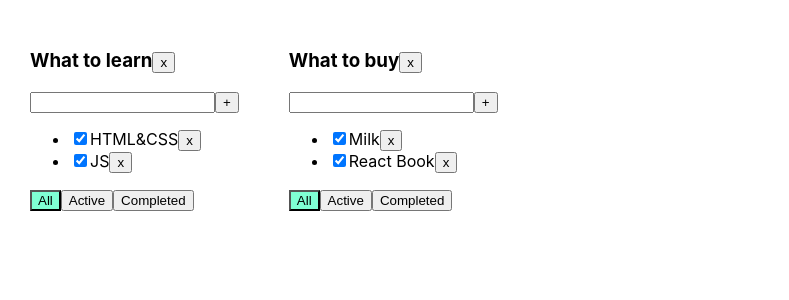
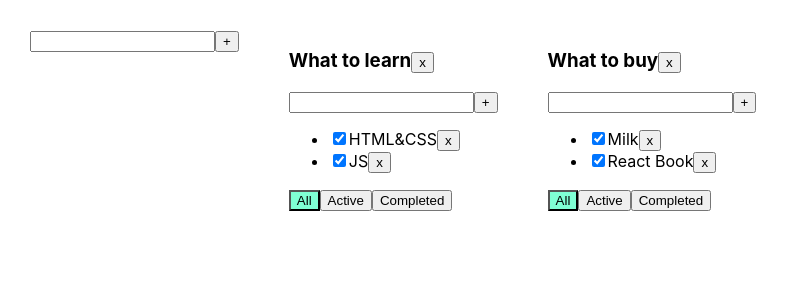
Before and after one commit to EugeneMNS/todolist-ts, a React (Create React App) app: page / in a window 1280 px wide. Shown: the top 300 px of the page, without its empty margins (0-789 px from the left). Built offline with nearby package versions, Linux system fonts and the light colour scheme.

Commit message:
Lesson №6

```diff
--- /dev/null
+++ b/src/AddItemForm.tsx
@@ -0,0 +1,42 @@
+import React, {ChangeEvent, KeyboardEvent, useState} from 'react';
+
+type AddItemFormPropsType = {
+    addItem: (title: string) => void
+}
+
+export function AddItemForm(props: AddItemFormPropsType) {
+
+    let [title, setTitle] = useState("")
+    let [error, setError] = useState<string | null>(null)
+
+    const addItem = () => {
+        if (title.trim() !== "") {
+            props.addItem(title);
+            setTitle("");
+        } else {
+            setError("Title is required");
+        }
+    }
+
+    const onChangeHandler = (e: ChangeEvent<HTMLInputElement>) => {
+        setTitle(e.currentTarget.value)
+    }
+
+    const onKeyPressHandler = (e: KeyboardEvent<HTMLInputElement>) => {
+        setError(null);
+        if (e.charCode === 13) {
+            addItem();
+        }
+    }
+
+    return <div>
+        <input value={title}
+               onChange={onChangeHandler}
+               onKeyPress={onKeyPressHandler}
+               className={error ? "error" : ""}
+        />
+        <button onClick={addItem}>+</button>
+
+        {error && <div className="error-message">{error}</div>}
+    </div>
+}
--- a/src/App.tsx
+++ b/src/App.tsx
@@ -2,6 +2,7 @@
 import './App.css';
 import {TaskType, Todolist} from './Todolist';
 import {v1} from 'uuid';
+import {AddItemForm} from './AddItemForm';
 
 export type FilterValuesType = "all" | "active" | "completed";
 type TodolistType = {
@@ -16,6 +17,76 @@
 
 
 function App() {
+    function removeTask(id: string, todolistId: string) {
+        //достанем нужный массив по todolistId:
+        let todolistTasks = tasks[todolistId];
+        // перезапишем в этом объекте массив для нужного тудулиста отфилтрованным массивом:
+        tasks[todolistId] = todolistTasks.filter(t => t.id != id);
+        // засетаем в стейт копию объекта, чтобы React отреагировал перерисовкой
+        setTasks({...tasks});
+    }
+
+    function addTask(title: string, todolistId: string) {
+        let task = {id: v1(), title: title, isDone: false};
+        //достанем нужный массив по todolistId:
+        let todolistTasks = tasks[todolistId];
+        // перезапишем в этом объекте массив для нужного тудулиста копией, добавив в начало новую таску:
+        tasks[todolistId] = [task, ...todolistTasks];
+        // засетаем в стейт копию объекта, чтобы React отреагировал перерисовкой
+        setTasks({...tasks});
+    }
+
+    function changeFilter(value: FilterValuesType, todolistId: string) {
+        let todolist = todolists.find(tl => tl.id === todolistId);
+        if (todolist) {
+            todolist.filter = value;
+            setTodolists([...todolists])
+        }
+    }
+
+    function changeStatus(id: string, isDone: boolean, todolistId: string) {
+        //достанем нужный массив по todolistId:
+        let todolistTasks = tasks[todolistId];
+        // найдём нужную таску:
+        let task = todolistTasks.find(t => t.id === id);
+        //изменим таску, если она нашлась
+        if (task) {
+            task.isDone = isDone;
+            // засетаем в стейт копию объекта, чтобы React отреагировал перерисовкой
+            setTasks({...tasks});
+        }
+    }
+    function changeTaskTitle(id: string, newTitle: string, todolistId: string) {
+        //достанем нужный массив по todolistId:
+        let todolistTasks = tasks[todolistId];
+        // найдём нужную таску:
+        let task = todolistTasks.find(t => t.id === id);
+        //изменим таску, если она нашлась
+        if (task) {
+            task.title = newTitle;
+            // засетаем в стейт копию объекта, чтобы React отреагировал перерисовкой
+            setTasks({...tasks});
+        }
+    }
+
+    function removeTodolist(id: string) {
+        // засунем в стейт список тудулистов, id которых не равны тому, который нужно выкинуть
+        setTodolists(todolists.filter(tl => tl.id != id));
+        // удалим таски для этого тудулиста из второго стейта, где мы храним отдельно таски
+        delete tasks[id]; // удаляем св-во из объекта... значением которого являлся массив тасок
+        // засетаем в стейт копию объекта, чтобы React отреагировал перерисовкой
+        setTasks({...tasks});
+    }
+    function changeTodolistTitle(id: string, title: string) {
+        // найдём нужный todolist
+        const todolist = todolists.find(tl => tl.id === id);
+        if (todolist) {
+            // если нашёлся - изменим ему заголовок
+            todolist.title = title;
+            setTodolists([...todolists]);
+        }
+    }
+
     let todolistId1 = v1();
     let todolistId2 = v1();
 
@@ -35,58 +106,19 @@
         ]
     });
 
-
-    function removeTask(id: string, todolistId: string) {
-        //достанем нужный массив по todolistId:
-        let todolistTasks = tasks[todolistId];
-        // перезапишем в этом объекте массив для нужного тудулиста отфилтрованным массивом:
-        tasks[todolistId] = todolistTasks.filter(t => t.id != id);
-        // засетаем в стейт копию объекта, чтобы React отреагировал перерисовкой
-        setTasks({...tasks});
-    }
-
-    function addTask(title: string, todolistId: string) {
-        let task = {id: v1(), title: title, isDone: false};
-        //достанем нужный массив по todolistId:
-        let todolistTasks = tasks[todolistId];
-        // перезапишем в этом объекте массив для нужного тудулиста копией, добавив в начало новую таску:
-        tasks[todolistId] = [task, ...todolistTasks];
-        // засетаем в стейт копию объекта, чтобы React отреагировал перерисовкой
-        setTasks({...tasks});
-    }
-
-    function changeStatus(id: string, isDone: boolean, todolistId: string) {
-        //достанем нужный массив по todolistId:
-        let todolistTasks = tasks[todolistId];
-        // найдём нужную таску:
-        let task = todolistTasks.find(t => t.id === id);
-        //изменим таску, если она нашлась
-        if (task) {
-            task.isDone = isDone;
-            // засетаем в стейт копию объекта, чтобы React отреагировал перерисовкой
-            setTasks({...tasks});
-        }
-    }
-
-    function changeFilter(value: FilterValuesType, todolistId: string) {
-        let todolist = todolists.find(tl => tl.id === todolistId);
-        if (todolist) {
-            todolist.filter = value;
-            setTodolists([...todolists])
-        }
-    }
-
-    function removeTodolist(id: string) {
-        // засунем в стейт список тудулистов, id которых не равны тому, который нужно выкинуть
-        setTodolists(todolists.filter(tl => tl.id != id));
-        // удалим таски для этого тудулиста из второго стейта, где мы храним отдельно таски
-        delete tasks[id]; // удаляем св-во из объекта... значением которого являлся массив тасок
-        // засетаем в стейт копию объекта, чтобы React отреагировал перерисовкой
-        setTasks({...tasks});
+    function addTodolist(title: string) {
+        let newTodolistId = v1();
+        let newTodolist: TodolistType = {id: newTodolistId, title: title, filter: 'all'};
+        setTodolists([newTodolist, ...todolists]);
+        setTasks({
+            ...tasks,
+            [newTodolistId]: []
+        })
     }
 
     return (
         <div className="App">
+            <AddItemForm addItem={addTodolist} />
             {
                 todolists.map(tl => {
                     let allTodolistTasks = tasks[tl.id];
@@ -98,6 +130,7 @@
                     if (tl.filter === "completed") {
                         tasksForTodolist = allTodolistTasks.filter(t => t.isDone === true);
                     }
+
                     return <Todolist
                         key={tl.id}
                         id={tl.id}
@@ -109,6 +142,8 @@
                         changeTaskStatus={changeStatus}
                         filter={tl.filter}
                         removeTodolist={removeTodolist}
+                        changeTaskTitle={changeTaskTitle}
+                        changeTodolistTitle={changeTodolistTitle}
                     />
                 })
             }
--- /dev/null
+++ b/src/EditableSpan.tsx
@@ -0,0 +1,27 @@
+import React, {ChangeEvent, useState} from 'react';
+
+type EditableSpanPropsType = {
+    value: string
+    onChange: (newValue: string) => void
+}
+
+export function EditableSpan(props: EditableSpanPropsType) {
+    let [editMode, setEditMode] = useState(false);
+    let [title, setTitle] = useState(props.value);
+
+    const activateEditMode = () => {
+        setEditMode(true);
+        setTitle(props.value);
+    }
+    const activateViewMode = () => {
+        setEditMode(false);
+        props.onChange(title);
+    }
+    const changeTitle = (e: ChangeEvent<HTMLInputElement>) => {
+        setTitle(e.currentTarget.value)
+    }
+
+    return editMode
+        ? <input value={title} onChange={changeTitle} autoFocus onBlur={activateViewMode}/>
+        : <span onDoubleClick={activateEditMode}>{props.value}</span>
+}
--- a/src/Todolist.tsx
+++ b/src/Todolist.tsx
@@ -1,5 +1,7 @@
-import React, {ChangeEvent, useState, KeyboardEvent} from 'react';
+import React, {ChangeEvent} from 'react';
 import {FilterValuesType} from './App';
+import {AddItemForm} from './AddItemForm';
+import {EditableSpan} from './EditableSpan';
 
 export type TaskType = {
     id: string
@@ -16,53 +18,32 @@
     addTask: (title: string, todolistId: string) => void
     changeTaskStatus: (id: string, isDone: boolean, todolistId: string) => void
     removeTodolist: (id: string) => void
+    changeTodolistTitle: (id: string, newTitle: string) => void
     filter: FilterValuesType
+    changeTaskTitle: (taskId: string, newTitle: string, todolistId: string) => void
 }
 
 export function Todolist(props: PropsType) {
-    let [title, setTitle] = useState("")
-    let [error, setError] = useState<string | null>(null)
-
-    const addTask = () => {
-        let newTitle = title.trim();
-        if (newTitle !== "") {
-            props.addTask(newTitle, props.id);
-            setTitle("");
-        } else {
-            setError("Title is required");
-        }
+    const addTask = (title: string) => {
+        props.addTask(title, props.id);
     }
 
-    const onChangeHandler = (e: ChangeEvent<HTMLInputElement>) => {
-        setTitle(e.currentTarget.value)
+    const removeTodolist = () => {
+        props.removeTodolist(props.id);
     }
-
-    const onKeyPressHandler = (e: KeyboardEvent<HTMLInputElement>) => {
-        setError(null);
-        if (e.charCode === 13) {
-            addTask();
-        }
+    const changeTodolistTitle = (title: string) => {
+        props.changeTodolistTitle(props.id, title);
     }
-
-    const removeTodolist = () => props.removeTodolist(props.id)
 
     const onAllClickHandler = () => props.changeFilter("all", props.id);
     const onActiveClickHandler = () => props.changeFilter("active", props.id);
     const onCompletedClickHandler = () => props.changeFilter("completed", props.id);
 
     return <div>
-        <h3> {props.title}
+        <h3> <EditableSpan value={props.title} onChange={changeTodolistTitle} />
             <button onClick={removeTodolist}>x</button>
         </h3>
-        <div>
-            <input value={title}
-                   onChange={onChangeHandler}
-                   onKeyPress={onKeyPressHandler}
-                   className={error ? "error" : ""}
-            />
-            <button onClick={addTask}>+</button>
-            {error && <div className="error-message">{error}</div>}
-        </div>
+        <AddItemForm addItem={addTask}/>
         <ul>
             {
                 props.tasks.map(t => {
@@ -71,10 +52,14 @@
                         let newIsDoneValue = e.currentTarget.checked;
                         props.changeTaskStatus(t.id, newIsDoneValue, props.id);
                     }
+                    const onTitleChangeHandler = (newValue: string) => {
+                        props.changeTaskTitle(t.id, newValue, props.id);
+                    }
+
 
                     return <li key={t.id} className={t.isDone ? "is-done" : ""}>
                         <input type="checkbox" onChange={onChangeHandler} checked={t.isDone}/>
-                        <span>{t.title}</span>
+                        <EditableSpan value={t.title} onChange={onTitleChangeHandler} />
                         <button onClick={onClickHandler}>x</button>
                     </li>
                 })
```
